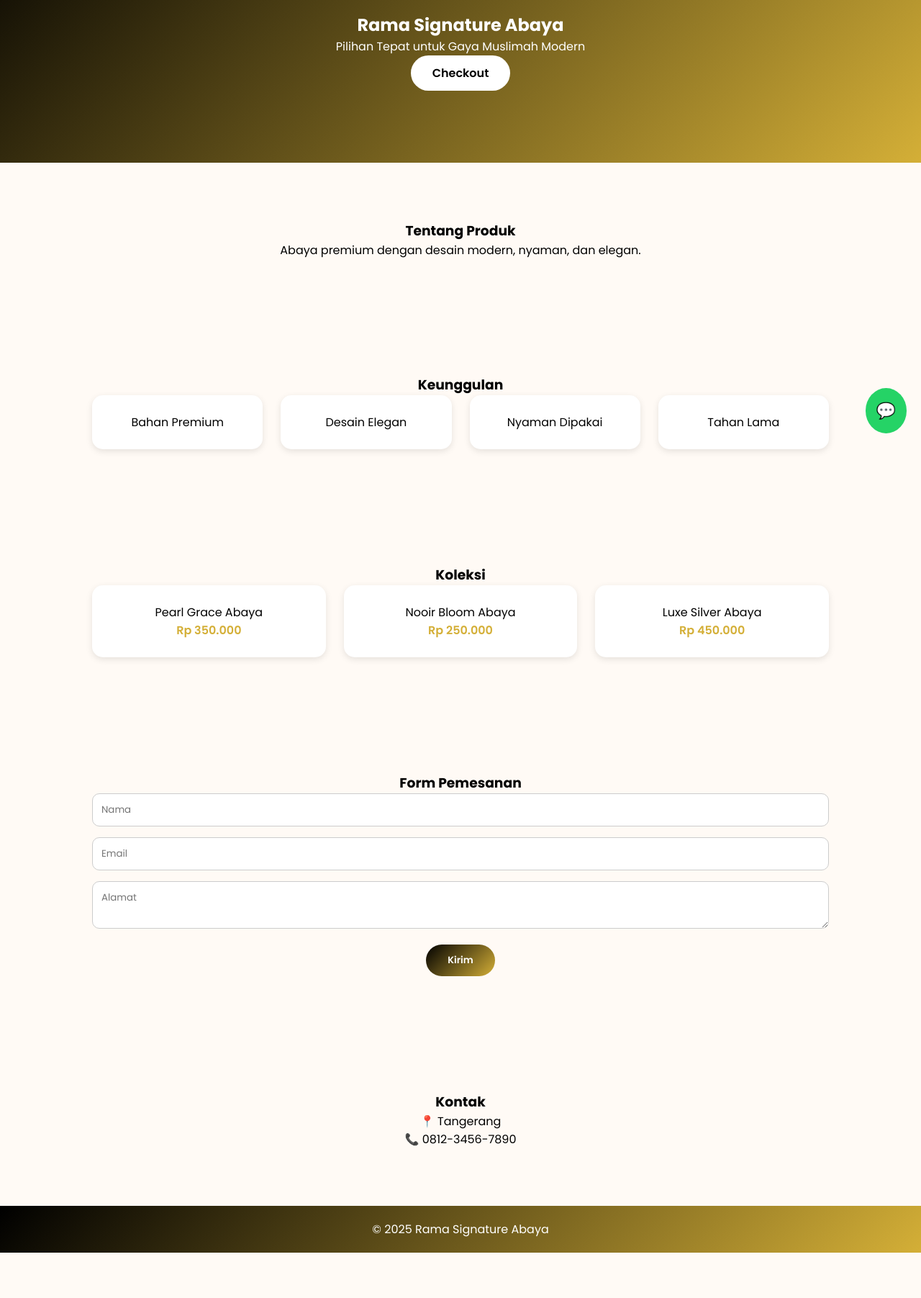
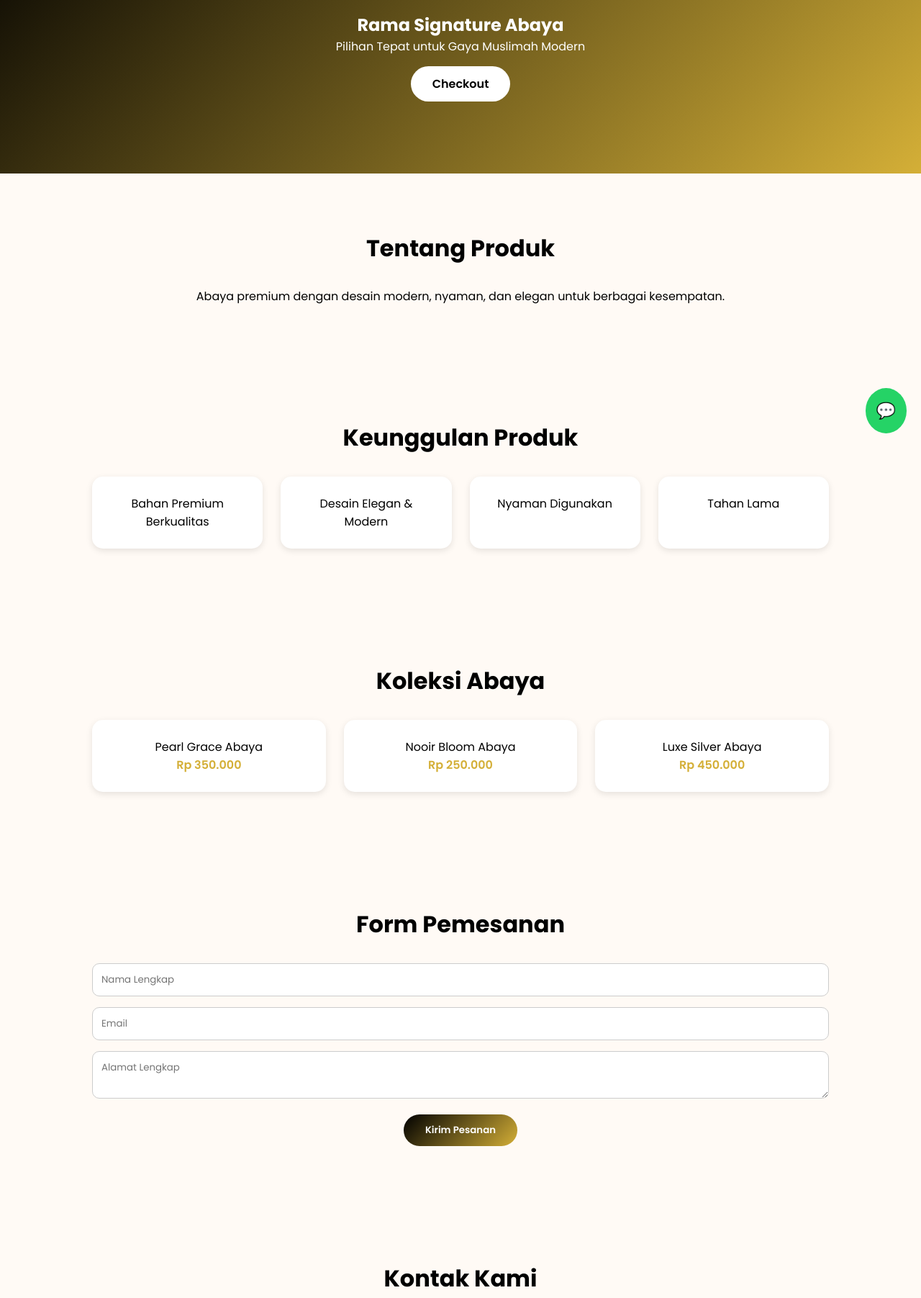
Before and after one commit to ramafariani/rama-signature-abaya, a plain HTML site: page index.html in a window 1280 px wide. Shown: the part 178-1981 px from the top of the page at 72% size. Before the commit the page ends 1918 px from the top, so only its background shows below. Drawn offline with Linux system fonts and the light colour scheme.

Commit message:
Update index.html

```diff
--- a/index.html
+++ b/index.html
@@ -7,10 +7,14 @@
 
     <title>Rama Signature Abaya | Abaya Elegan, Modis & Premium</title>
 
+    <!-- ===== SEO META ===== -->
     <meta name="description" content="Rama Signature Abaya menghadirkan koleksi abaya elegan dan modis dengan desain premium, nyaman digunakan, dan cocok untuk berbagai acara.">
     <meta name="keywords" content="abaya elegan, abaya premium, abaya modern, rama signature abaya, fashion muslimah">
     <meta name="author" content="Rama Signature Abaya">
     <meta name="robots" content="index, follow">
+
+    <!-- ===== GOOGLE SEARCH CONSOLE VERIFICATION ===== -->
+    <meta name="google-site-verification" content="google4a89bd4de7fe8211" />
 
     <!-- ===== CANONICAL ===== -->
     <link rel="canonical" href="https://username.github.io/rama-signature-abaya/">
@@ -42,23 +46,22 @@
 
         header {
             background: var(--gradient);
-            color: white;
             padding: 15px 8%;
             position: fixed;
             width: 100%;
             top: 0;
-            z-index: 10;
+            z-index: 100;
         }
 
         nav ul {
             list-style: none;
             display: flex;
+            justify-content: center;
             gap: 20px;
-            justify-content: center;
         }
 
         nav a {
-            color: white;
+            color: #ffffff;
             text-decoration: none;
             font-weight: 500;
         }
@@ -66,7 +69,7 @@
         .hero {
             padding: 150px 20px 100px;
             background: var(--gradient);
-            color: white;
+            color: #ffffff;
             text-align: center;
         }
 
@@ -77,13 +80,14 @@
         }
 
         .btn {
-            background: white;
-            color: black;
+            background: #ffffff;
+            color: #000000;
             padding: 12px 30px;
             border-radius: 30px;
             font-weight: 600;
             text-decoration: none;
             display: inline-block;
+            margin-top: 15px;
         }
 
         section {
@@ -91,22 +95,30 @@
             text-align: center;
         }
 
-        .benefits, .collection, .testimonials {
+        h3 {
+            font-size: 2rem;
+            margin-bottom: 30px;
+        }
+
+        .benefits,
+        .collection {
             display: grid;
             grid-template-columns: repeat(auto-fit, minmax(220px, 1fr));
             gap: 25px;
         }
 
-        .benefit, .product, .testimonial {
-            background: white;
+        .benefit,
+        .product {
+            background: #ffffff;
             padding: 25px;
             border-radius: 15px;
-            box-shadow: 0 3px 10px rgba(0,0,0,0.1);
+            box-shadow: 0 3px 10px rgba(0, 0, 0, 0.1);
         }
 
         .product img {
             width: 100%;
             border-radius: 10px;
+            margin-bottom: 10px;
         }
 
         .price {
@@ -126,34 +138,18 @@
 
         .order-form button {
             background: var(--gradient);
-            color: white;
+            color: #ffffff;
             border: none;
             padding: 12px 30px;
             border-radius: 30px;
+            font-weight: 600;
             cursor: pointer;
-            font-weight: 600;
         }
 
         footer {
             background: var(--gradient);
-            color: white;
+            color: #ffffff;
             padding: 20px;
-            text-align: center;
-        }
-
-        .popup, .promo-popup {
-            display: none;
-            position: fixed;
-            inset: 0;
-            background: rgba(0,0,0,0.6);
-            justify-content: center;
-            align-items: center;
-        }
-
-        .popup-content, .promo-content {
-            background: white;
-            padding: 30px;
-            border-radius: 15px;
             text-align: center;
         }
 
@@ -162,15 +158,15 @@
             bottom: 20px;
             right: 20px;
             background: #25D366;
-            color: white;
+            color: #ffffff;
             padding: 15px;
             border-radius: 50%;
+            font-size: 22px;
             text-decoration: none;
-            font-size: 22px;
         }
     </style>
 
-    <!-- ===== JSON-LD : LOCAL BUSINESS ===== -->
+    <!-- ===== JSON-LD STRUCTURED DATA ===== -->
     <script type="application/ld+json">
     {
       "@context": "https://schema.org",
@@ -210,49 +206,58 @@
 
     <section id="about">
         <h3>Tentang Produk</h3>
-    <p>Abaya premium dengan desain modern, nyaman, dan elegan.</p>
+        <p>Abaya premium dengan desain modern, nyaman, dan elegan untuk berbagai kesempatan.</p>
     </section>
 
     <section id="benefits">
-    <h3>Keunggulan</h3>
+        <h3>Keunggulan Produk</h3>
         <div class="benefits">
-        <div class="benefit">Bahan Premium</div>
-        <div class="benefit">Desain Elegan</div>
-        <div class="benefit">Nyaman Dipakai</div>
+            <div class="benefit">Bahan Premium Berkualitas</div>
+            <div class="benefit">Desain Elegan & Modern</div>
+            <div class="benefit">Nyaman Digunakan</div>
             <div class="benefit">Tahan Lama</div>
         </div>
     </section>
 
     <section id="collection">
-    <h3>Koleksi</h3>
+        <h3>Koleksi Abaya</h3>
         <div class="collection">
-        <div class="product"><p>Pearl Grace Abaya</p><p class="price">Rp 350.000</p></div>
-        <div class="product"><p>Nooir Bloom Abaya</p><p class="price">Rp 250.000</p></div>
-        <div class="product"><p>Luxe Silver Abaya</p><p class="price">Rp 450.000</p></div>
+            <div class="product">
+                <p>Pearl Grace Abaya</p>
+                <p class="price">Rp 350.000</p>
+            </div>
+            <div class="product">
+                <p>Nooir Bloom Abaya</p>
+                <p class="price">Rp 250.000</p>
+            </div>
+            <div class="product">
+                <p>Luxe Silver Abaya</p>
+                <p class="price">Rp 450.000</p>
+            </div>
         </div>
     </section>
 
     <section id="order">
         <h3>Form Pemesanan</h3>
-    <form class="order-form" onsubmit="event.preventDefault(); alert('Pesanan terkirim');">
-        <input type="text" placeholder="Nama" required>
+        <form class="order-form" onsubmit="event.preventDefault(); alert('Pesanan berhasil dikirim');">
+            <input type="text" placeholder="Nama Lengkap" required>
             <input type="email" placeholder="Email" required>
-        <textarea placeholder="Alamat" required></textarea>
-        <button type="submit">Kirim</button>
+            <textarea placeholder="Alamat Lengkap" required></textarea>
+            <button type="submit">Kirim Pesanan</button>
         </form>
     </section>
 
     <section id="contact">
-    <h3>Kontak</h3>
+        <h3>Kontak Kami</h3>
         <p>📍 Tangerang</p>
         <p>📞 0812-3456-7890</p>
     </section>
 
     <footer>
-    <p>© 2025 Rama Signature Abaya</p>
+        <p>© 2025 Rama Signature Abaya. All Rights Reserved.</p>
     </footer>
 
-<a href="https://wa.me/6281234567890" class="whatsapp-float">💬</a>
+    <a href="https://wa.me/6281234567890" class="whatsapp-float" target="_blank">💬</a>
 
 </body>
 </html>
```
Lines whose indentation alone changed are shown as unchanged.
